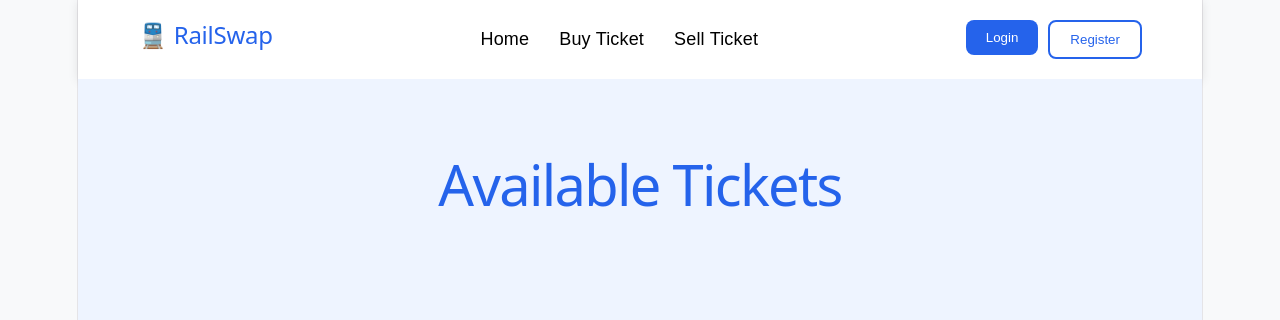
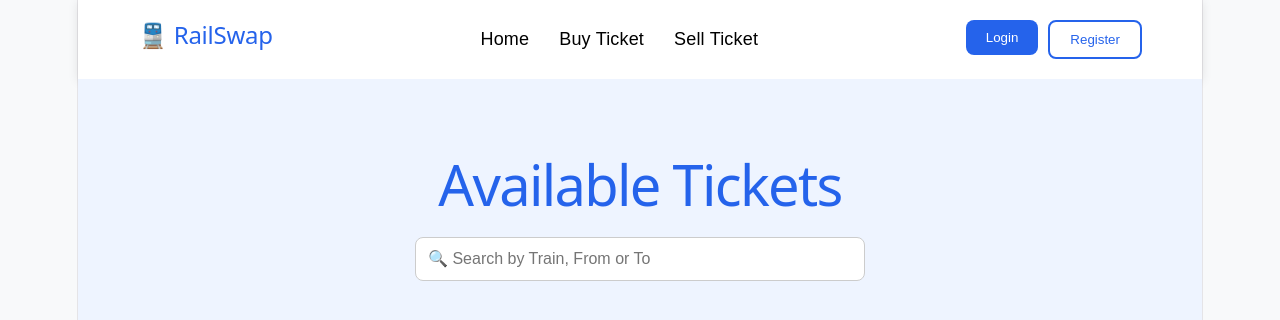
Before and after one commit to ananyaverma7211-afk/SeatLynk, a React (Vite) app: page /buy in a window 1280 px wide. Shown: the top 320 px of the page. Built offline with nearby package versions, Linux system fonts and the light colour scheme.

Commit message:
Added search and delete functionality

```diff
--- a/src/App.css
+++ b/src/App.css
@@ -463,3 +463,27 @@ padding:25px;
     cursor:pointer;
     font-size:17px;
 }
+.search-box {
+  width: 100%;
+  max-width: 450px;
+  padding: 12px;
+  margin: 20px auto;
+  display: block;
+  border: 1px solid #ccc;
+  border-radius: 8px;
+  font-size: 16px;
+}
+.delete-btn {
+  background: #e53935;
+  color: white;
+  border: none;
+  padding: 10px;
+  border-radius: 8px;
+  cursor: pointer;
+  margin-top: 10px;
+  width: 100%;
+}
+
+.delete-btn:hover {
+  background: #c62828;
+}
--- a/src/pages/BuyTicket.jsx
+++ b/src/pages/BuyTicket.jsx
@@ -1,16 +1,53 @@
+import { useState, useEffect } from "react";
 import Navbar from "../components/Navbar";
 
 function BuyTicket() {
-    const tickets = JSON.parse(localStorage.getItem("tickets")) || [];
+   const [tickets, setTickets] = useState([]);
+
+useEffect(() => {
+  const savedTickets =
+    JSON.parse(localStorage.getItem("tickets")) || [];
+
+  setTickets(savedTickets);
+}, []);
+    const [search, setSearch] = useState("");
+    const handleDelete = (pnr) => {
+  const updatedTickets = tickets.filter(
+    (ticket) => ticket.pnr !== pnr
+  );
+
+  setTickets(updatedTickets);
+
+  localStorage.setItem(
+    "tickets",
+    JSON.stringify(updatedTickets)
+  );
+
+  alert("🗑 Ticket Deleted Successfully!");
+};
+
   return (
     <>
       <Navbar />
 
       <section className="buy-page">
         <h1>Available Tickets</h1>
+        <input
+  type="text"
+  placeholder="🔍 Search by Train, From or To"
+  value={search}
+  onChange={(e) => setSearch(e.target.value)}
+  className="search-box"
+/>
 
         <div className="ticket-grid">
-          {tickets.map((ticket) => (
+          {tickets
+  .filter((ticket) =>
+    ticket.trainName.toLowerCase().includes(search.toLowerCase()) ||
+    ticket.from.toLowerCase().includes(search.toLowerCase()) ||
+    ticket.to.toLowerCase().includes(search.toLowerCase())
+  )
+  .map((ticket) => (
             <div className="buy-card" key={ticket.pnr}>
               <span className="badge">{ticket.status}</span>
 
@@ -28,6 +65,12 @@ function BuyTicket() {
 <h2>₹{ticket.sellingPrice}</h2>
 
               <button>Buy Ticket</button>
+              <button
+  className="delete-btn"
+  onClick={() => handleDelete(ticket.pnr)}
+>
+  🗑 Delete Ticket
+</button>
             </div>
           ))}
         </div>
```
